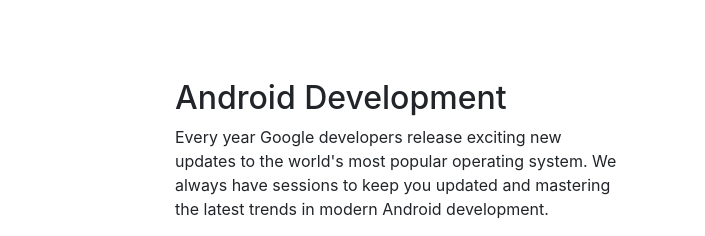
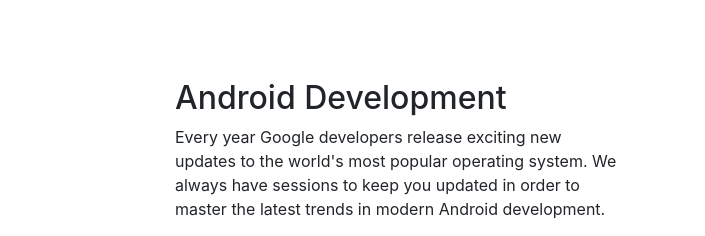
Before and after one commit to DSC-DYPCOE/GDSC-DYPCOE-website, a website: page index.html in a window 1280 px wide. Shown: the part 880-1116 px from the top of the page, 575-1280 px from the left. Drawn offline with Linux system fonts and the light colour scheme; some packages are replaced by stand-ins of ours; a web font is replaced by a local one.

Commit message:
Grammatically updated the website content

```diff
--- a/index.html
+++ b/index.html
@@ -196,7 +196,7 @@
                         <div class="content-header">
                             <h2 class="content-title">Android Development</h2>
                             <p>Every year Google developers release exciting new updates to the world's most popular
-                                operating system. We always have sessions to keep you updated and mastering the latest
+                                operating system. We always have sessions to keep you updated in order to master the latest
                                 trends in modern Android development.</p>
                         </div><a href="https://codelabs.developers.google.com/?cat=Android" class="hero-button"
                             target="_blank" rel="noreferrer">Codelabs &nbsp; &nbsp;<i
```
